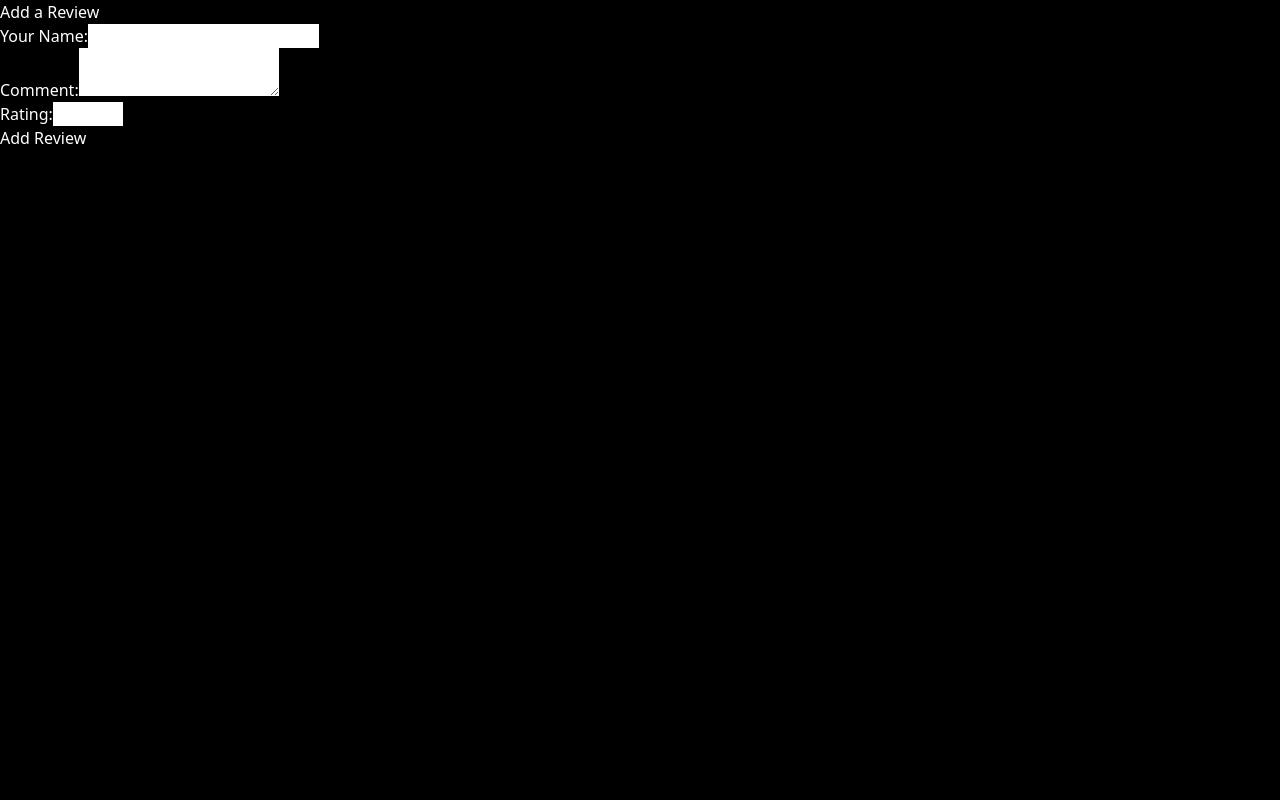
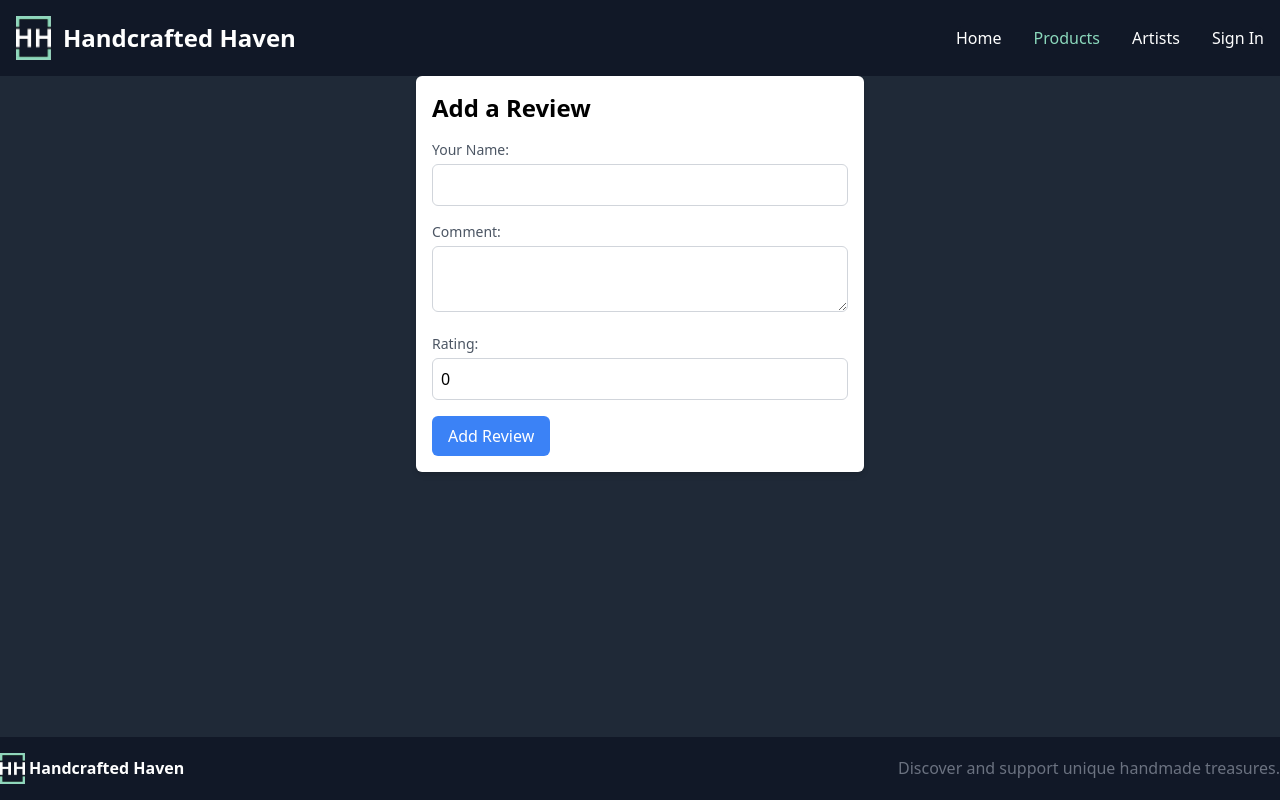
Before and after one commit to oDANKFACE/wdd430_group, a Next.js app in the folder handcrafted_haven/: page /products/reviews in a window 1280 px wide. Built offline with nearby package versions, Linux system fonts and the light colour scheme; no server answers.

Commit message:
style add review page

```diff
--- a/handcrafted_haven/src/pages/products/reviews/index.tsx
+++ b/handcrafted_haven/src/pages/products/reviews/index.tsx
@@ -1,3 +1,5 @@
+import withLayout from '@/components/hoc/withLayout';
+
 import React, { useState, ChangeEvent } from 'react';
 interface Review {
   id: number;
@@ -30,36 +32,49 @@ const ReviewForm: React.FC<ReviewFormProps> = ({  }) => {
     }
   };
   return (
-    <div>
-      <h2>Add a Review</h2>
-      <div>
-        <label>Your Name:</label>
+    <div className="max-w-md mx-auto p-4 bg-white rounded-md shadow-md">
+  <h2 className="text-2xl font-semibold text-black mb-4">Add a Review</h2>
+  <div className="mb-4">
+    <label className="block text-sm font-medium text-gray-600">Your Name:</label>
     <input
       type="text"
+      className="mt-1 p-2 w-full border border-gray-300 rounded-md text-black"
       value={userName}
       onChange={(e: ChangeEvent<HTMLInputElement>) => setUserName(e.target.value)}
     />
   </div>
-      <div>
-        <label>Comment:</label>
+  <div className="mb-4">
+    <label className="block text-sm font-medium text-gray-600">Comment:</label>
     <textarea
+      className="mt-1 p-2 w-full border border-gray-300 rounded-md text-black"
       value={comment}
       onChange={(e: ChangeEvent<HTMLTextAreaElement>) => setComment(e.target.value)}
-        />
+    ></textarea>
   </div>
-      <div>
-        <label>Rating:</label>
+  <div className="mb-4">
+    <label className="block text-sm font-medium text-gray-600">Rating:</label>
     <input
       type="number"
       min="1"
       max="5"
+      className="mt-1 p-2 w-full border border-gray-300 rounded-md text-black"
       value={rating}
       onChange={(e: ChangeEvent<HTMLInputElement>) => setRating(parseInt(e.target.value, 10))}
     />
   </div>
-      <button onClick={handleAddReview}>Add Review</button>
+  <button
+    className="bg-blue-500 text-white py-2 px-4 rounded-md hover:bg-blue-600 transition duration-300"
+    onClick={handleAddReview}
+  >
+    Add Review
+  </button>
 </div>
+
+
+
   );
 };
 
-export default ReviewForm;
+// export default ReviewForm;
+
+export default withLayout(ReviewForm);
```
Lines whose indentation alone changed are shown as unchanged.
